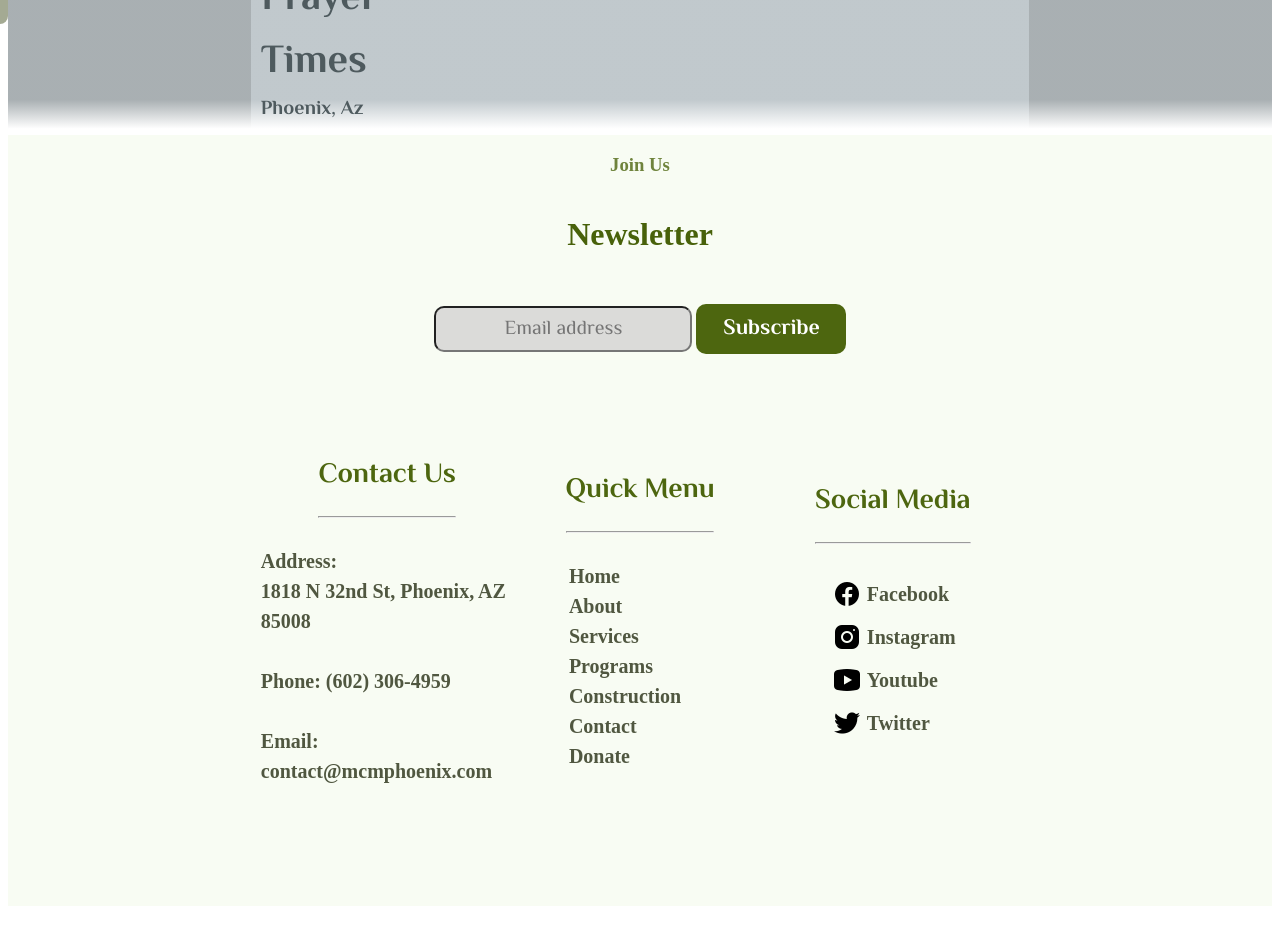
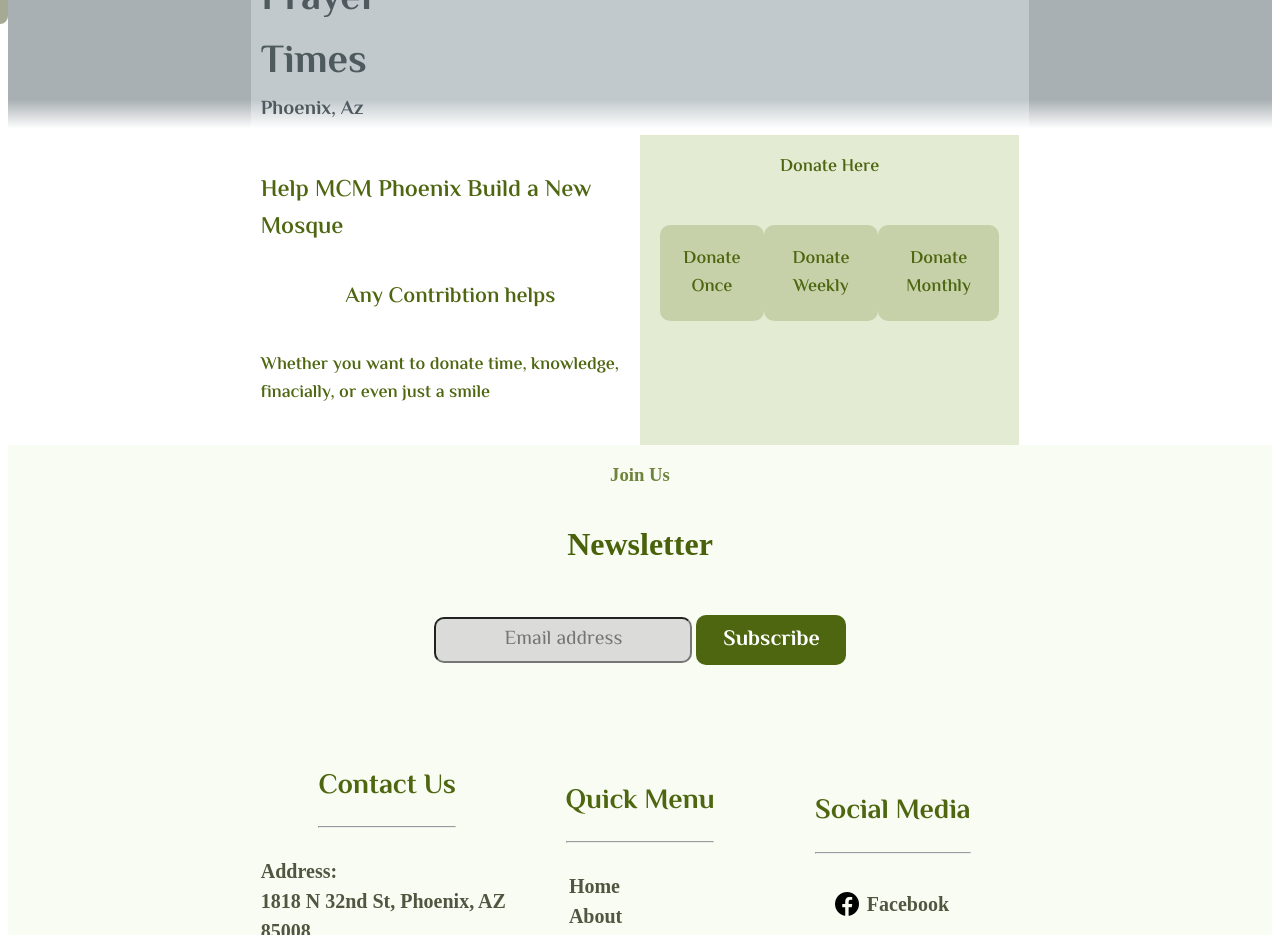
Before and after one commit to yacqu/mcmfigma, a React (Create React App) app: page /donate in a window 1280 px wide. Shown: the part 780-1715 px from the top of the page. Before the commit the page ends 1694 px from the top, so only its background shows below. Built offline with nearby package versions, Linux system fonts and the light colour scheme; no server answers.

Commit message:
donate page

```diff
--- /dev/null
+++ b/src/components/donatepage/DonateCallToAction.scss
@@ -0,0 +1,209 @@
+
+$donate-action-side-car-color: #e4ebd3;
+
+$donate-action-title-font-family:"El Messiri", Sans-serif;
+$donate-action-title-font-size: 24px;
+$donate-action-title-font-color: #4d660f;
+$donate-action-title-font-weight: 600;
+
+$donate-action-sub-title-font-family:"El Messiri", Sans-serif;
+$donate-action-sub-title-font-size: 22px;
+$donate-action-sub-title-font-color: #4d660f;
+$donate-action-sub-title-font-weight: 600;
+
+$donate-action-sub-sub-title-font-family:"El Messiri", Sans-serif;
+$donate-action-sub-sub-title-font-size: 18px;
+$donate-action-sub-sub-title-font-color: #4d660f;
+$donate-action-sub-sub-title-font-weight: 600;
+
+$donate-action-text-font-family: "El Messiri", Sans-serif;
+$donate-action-text-title-font-size: 16px;
+$donate-action-text-title-font-color: #4d660f;
+$donate-action-text-title-font-weight: 600;
+
+$donate-action-btn-title-font-family:"El Messiri", Sans-serif;
+$donate-action-btn-title-font-size: 18px;
+$donate-action-btn-title-font-color: #4d660f;
+$donate-action-btn-title-font-weight: 600;
+$donate-action-btn-color: #c6d1a9;
+
+
+.donate-action-wrapper {
+    width: 100%;
+    display: flex;
+    flex-direction: column;
+    justify-content: center;
+    align-items: center;
+}
+
+.donate-action-container {
+    width: 100%;
+    display: flex;
+    flex-direction: row;
+    justify-content: center;
+    align-items: center;
+}
+
+.donate-action-container-left {
+    width: 100%;
+    display: flex;
+    flex-direction: column;
+    justify-content: center;
+    align-items: center;
+
+}
+
+.donate-action-title-container {
+    width: 100%;
+    display: flex;
+    flex-direction: column;
+    justify-content: center;
+    align-items: center;
+
+    h1 {
+        font-family: $donate-action-title-font-family;
+        font-size: $donate-action-title-font-size;
+        color: $donate-action-title-font-color;
+        font-weight: $donate-action-title-font-weight;
+    }
+    h2 {
+        font-family: $donate-action-sub-title-font-family;
+        font-size: $donate-action-sub-title-font-size;
+        color: $donate-action-sub-title-font-color;
+        font-weight: $donate-action-sub-title-font-weight;
+    }
+    h3 {
+        font-family: $donate-action-sub-sub-title-font-family;
+        font-size: $donate-action-sub-sub-title-font-size;
+        color: $donate-action-sub-sub-title-font-color;
+        font-weight: $donate-action-sub-sub-title-font-weight;
+    }
+}
+
+.donate-action-container-right {
+    width: 100%;
+    display: flex;
+    flex-direction: column;
+    justify-content: center;
+    align-items: center;
+}
+
+.donate-action-container-right-side-car {
+    width: 100%;
+    display: flex;
+    flex-direction: column;
+    justify-content: center;
+    align-items: center;
+}
+
+.donate-action-container-right-side-car-content {
+    width: 100%;
+    height: 100%;
+    display: flex;
+    flex-direction: column;
+    justify-content: center;
+    align-items: center;
+    background-color: $donate-action-side-car-color;
+}
+
+.donate-action-container-right-side-car-title {
+
+
+    h3 {
+        font-family: $donate-action-sub-sub-title-font-family;
+        font-size: $donate-action-sub-sub-title-font-size;
+        color: $donate-action-sub-sub-title-font-color;
+        font-weight: $donate-action-sub-sub-title-font-weight;
+    }
+}
+
+.donate-action-container-right-side-car-buton-list {
+    width: 100%;
+
+    ul {
+        padding-inline-start: 0;
+        padding: 10px 20px 10px 20px;
+        display: flex;
+        flex-direction: row;
+        justify-content: space-between;
+        align-items: center;
+
+        li {
+            padding-inline-start: 0;
+            list-style: none;
+            background-color: $donate-action-btn-color;
+            border-radius: 10px;
+
+            &:hover {
+                opacity: 0.7;
+                box-shadow: 2px 2px 2px #888888;
+            }
+
+            button {
+                padding: 20px 20px 20px 20px;
+                width: 100%;
+                height: 100%;
+                text-align: center;
+                text-decoration: none;
+                background-color: transparent;
+                border: none;
+
+                font-family: $donate-action-btn-title-font-family;
+                font-size: $donate-action-btn-title-font-size;
+                color: $donate-action-btn-title-font-color;
+                font-weight: $donate-action-btn-title-font-weight;
+            }
+        }
+    }
+}
+
+.donate-action-container-right-side-car-menu-content {
+    width: 100%;
+    height: 100%;
+    display: flex;
+    flex-direction: column;
+    justify-content: center;
+    align-items: center;
+
+}
+
+
+
+.donate-action-container-right-side-car-menu-once {
+    width: 100%;
+    height: 100%;
+    display: flex;
+    flex-direction: column;
+    justify-content: center;
+    align-items: center;
+
+    opacity: 0;
+    transition: opacity 0.5s ease-in-out;
+
+    &.active {
+        opacity: 1;
+    }
+}
+
+.donate-action-container-right-side-car-menu-title {
+
+    h3 {
+
+    }
+}
+
+.donate-action-container-right-side-car-menu-weekly {
+    width: 100%;
+    height: 100%;
+    display: flex;
+    flex-direction: column;
+    justify-content: center;
+    align-items: center;
+
+    opacity: 0;
+    transition: opacity 0.5s ease-in-out;
+
+    &.active {
+        opacity: 1;
+    }
+}
--- /dev/null
+++ b/src/components/donatepage/DonateCallToAction.tsx
@@ -0,0 +1,73 @@
+
+import React, { FC, useState, useEffect } from 'react'
+
+import './DonateCallToAction.scss';
+
+function DonateCallToAction() {
+    const [donateMenu, setDonateMenu] = useState('once');
+
+  return (
+    <div className='donate-action-wrapper'>
+        <div className='donate-action-container'>
+            <div className='donate-action-container-left'>
+                <div className='donate-action-title-container'>
+                    <h1>Help MCM Phoenix Build a New Mosque</h1>
+                    <h2>Any Contribtion helps</h2>
+                    <h3>Whether you want to donate time, knowledge, finacially, or even just a smile</h3>
+                </div>
+            </div>
+            <div className='donate-action-container-right'>
+                <div className='donate-action-container-right-side-car'>
+                    <div className='donate-action-container-right-side-car-content'>
+                        <div className='donate-action-container-right-side-car-title'>
+                            <h3>Donate Here</h3>
+                        </div>
+                        <div className='donate-action-container-right-side-car-buton-list'>
+                            <ul>
+                                <li>
+                                    <button onClick={() => setDonateMenu('once')}>Donate Once</button>
+                                </li>
+                                <li>
+                                    <button onClick={() => setDonateMenu('weekly')}>Donate Weekly</button>
+                                </li>
+                                <li>
+                                    <button onClick={() => setDonateMenu('monthly')}>Donate Monthly</button>
+                                </li>
+                            </ul>
+                        </div>
+                        <div className='donate-action-container-right-side-car-menu-content'>
+                            {donateMenu === 'once' && <OnceMenu />}
+                            {donateMenu === 'weekly' && <WeeklyMenu />}
+                            {donateMenu === 'monthly' && <MonthlyMenu />}
+
+                        </div>
+                    </div>
+                </div>
+            </div>
+        </div>
+    </div>
+  )
+}
+
+export default DonateCallToAction
+
+
+const OnceMenu = () =>
+<div className='donate-action-container-right-side-car-menu-once'>
+    Donate Once
+    <div className='donate-action-container-right-side-car-menu-title'>
+        <h3>Enter Your Email</h3>
+    </div>
+    <div className='donate-action-container-right-side-car-menu-input'>
+        <form>
+            <input type="email" placeholder='Enter your email' />
+        </form>
+    </div>
+</div>;
+
+const WeeklyMenu = () =>
+<div className='donate-action-container-right-side-car-menu-weekly'>
+    Donate Weekly
+
+</div>;
+const MonthlyMenu = () => <div>Donate Monthly</div>;
--- a/src/components/pages/Donate.jsx
+++ b/src/components/pages/Donate.jsx
@@ -1,6 +1,7 @@
 
 import React from 'react'
 import styled from "styled-components";
+import DonateCallToAction from '../donatepage/DonateCallToAction.tsx';
 import Footer from '../floating/footer/Footer';
 
 import NavBar from '../floating/navbar/NavBar'
@@ -19,7 +20,7 @@ function Donate() {
           </NavBarWrapper>
           <HeroSectionTitleContainer>
             <HeroSectionTitle>
-                Welcome To MCM PHOENIX
+                Donate To MCM PHOENIX
             </HeroSectionTitle>
             <HeroSectionSubTitle>
                 Serving Phoenix Since 1987
@@ -27,6 +28,11 @@ function Donate() {
           </HeroSectionTitleContainer>
         </HeroSection>
         <PrayerBanner />
+
+        <DonateWrapper>
+          <DonateCallToAction />
+
+        </DonateWrapper>
 
         <FooterWrapper>
           <Footer />
@@ -147,3 +153,11 @@ justify-content: center;
 align-items: center;
 background-color: #f8fcf3;
 `;
+
+const DonateWrapper = styled.div`
+width: 60%;
+display: flex;
+flex-direction: column;
+justify-content: center;
+align-items: center;
+`;
```
